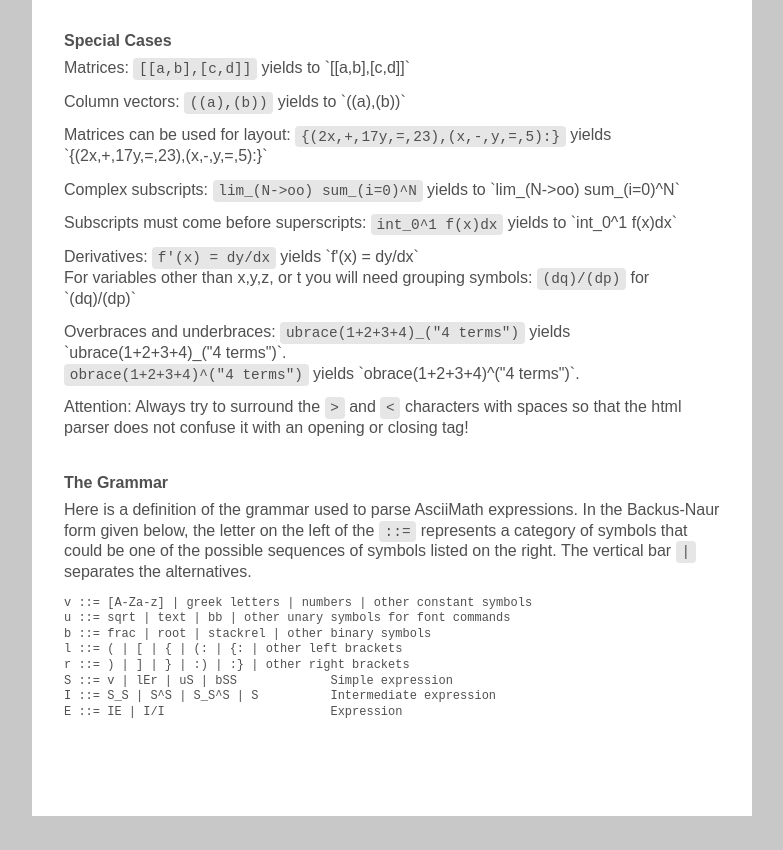
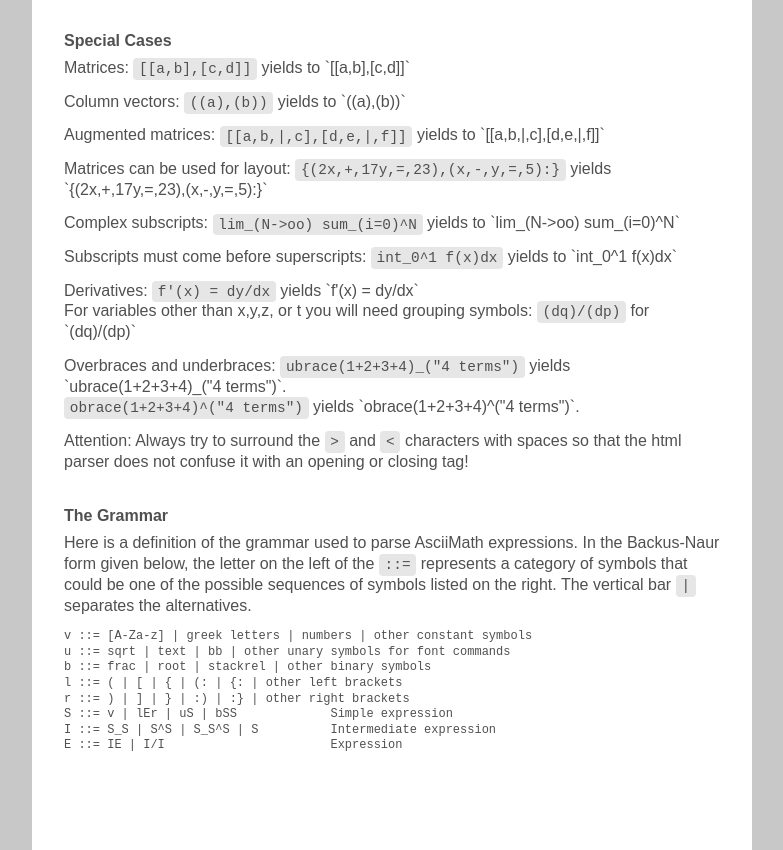
Before and after one commit to asciimath/asciimath.github.io, a plain HTML site: page index.html in a window 1280 px wide. Shown: the part 4784-5634 px from the top of the page, without its empty margins (248-1031 px from the left). Before the commit the page ends 5600 px from the top, so only its background shows below. Drawn offline with nearby package versions, Linux system fonts and the light colour scheme; some packages are replaced by stand-ins of ours.

Commit message:
Add augmented matrix example

```diff
--- a/index.html
+++ b/index.html
@@ -1099,6 +1099,8 @@ det, dim, mod, gcd, lcm, lub, glb, min, max, f, g.</p>
 
 <p>Column vectors: <code>((a),(b))</code> yields to `((a),(b))`</p>
 
+<p>Augmented matrices: <code>[[a,b,|,c],[d,e,|,f]]</code> yields to `[[a,b,|,c],[d,e,|,f]]`</p>
+
 <p>Matrices can be used for layout:
  <code>{(2x,+,17y,=,23),(x,-,y,=,5):}</code> yields
  `{(2x,+,17y,=,23),(x,-,y,=,5):}`</p>
```
